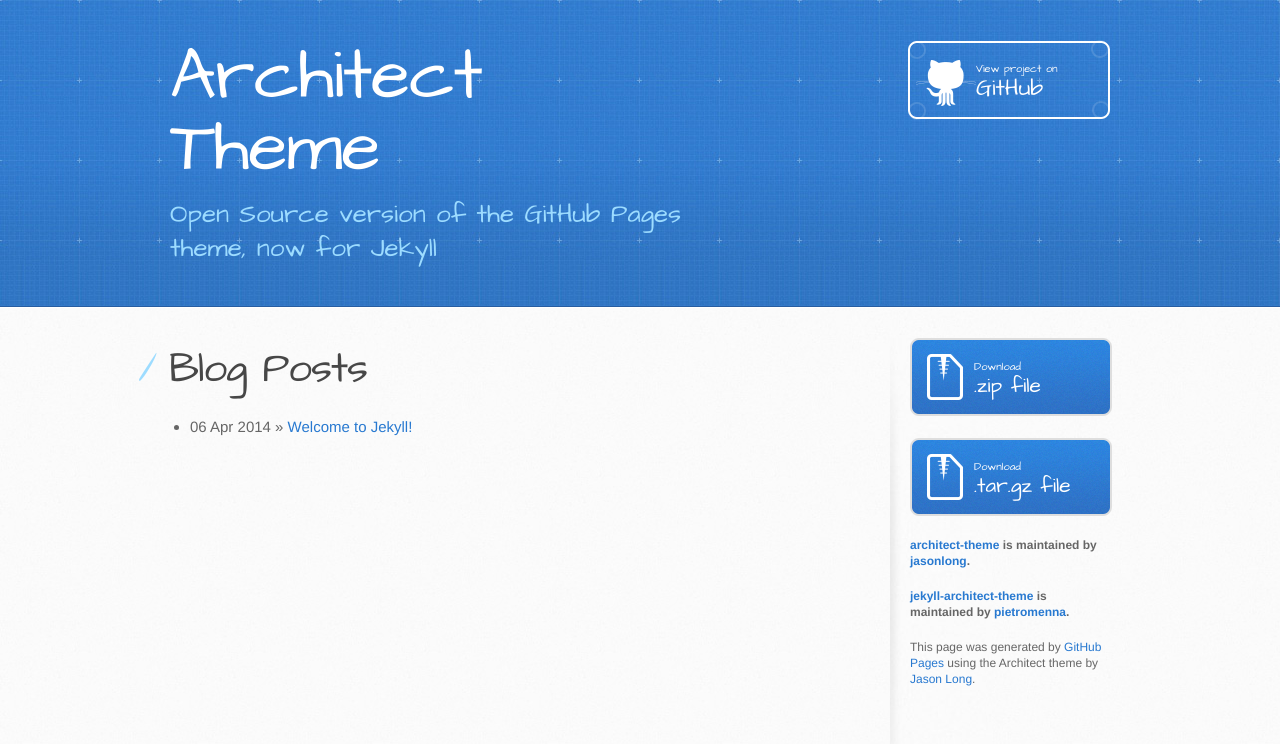
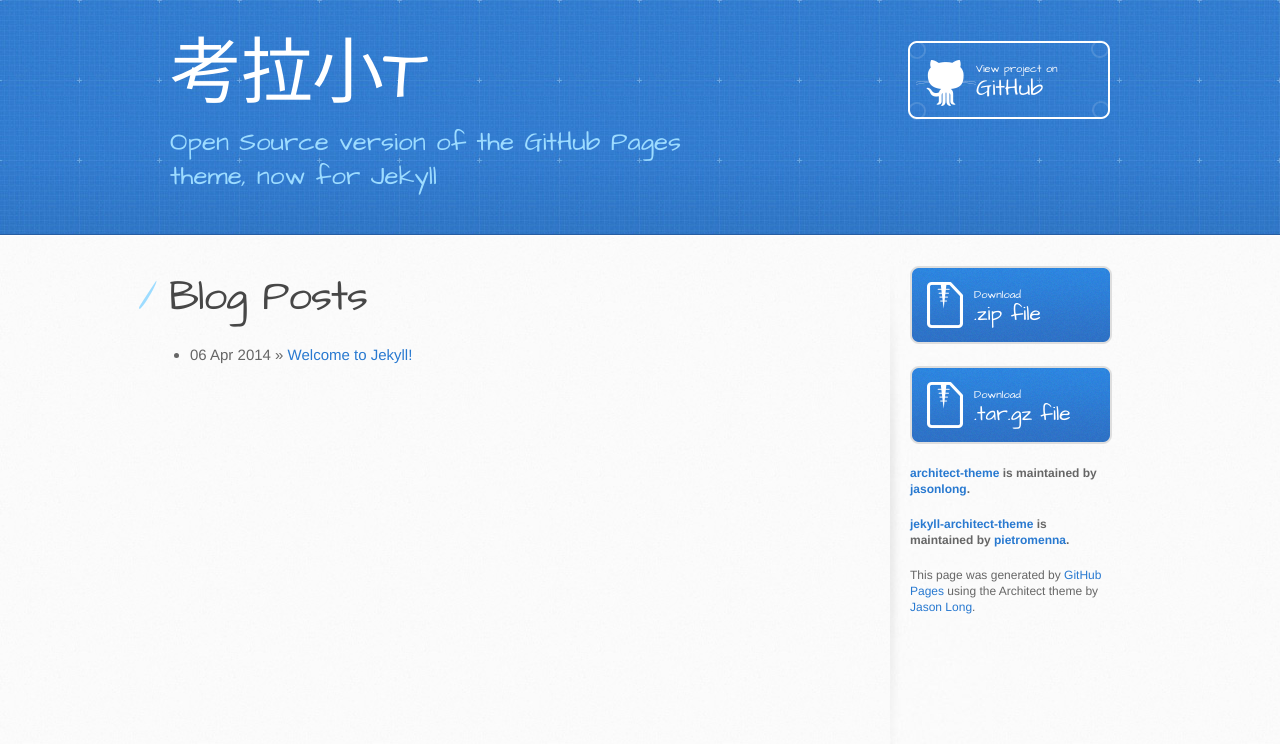
Before and after one commit to koalaxiaot/koalaxiaot.github.com, a Jekyll site: the page built from index.html, in a window 1280 px wide. Shown: the top 744 px of the page. Built offline with Jekyll 4.4.1, drawn with Linux system fonts in a browser that asks for light colours; Markdown is read by kramdown in place of the engine named in the settings.

Commit message:
change name

```diff
--- a/_config.yml
+++ b/_config.yml
@@ -1,2 +1 @@
-name: Architect Theme
-markdown: redcarpet
+name: 考拉小T
```
